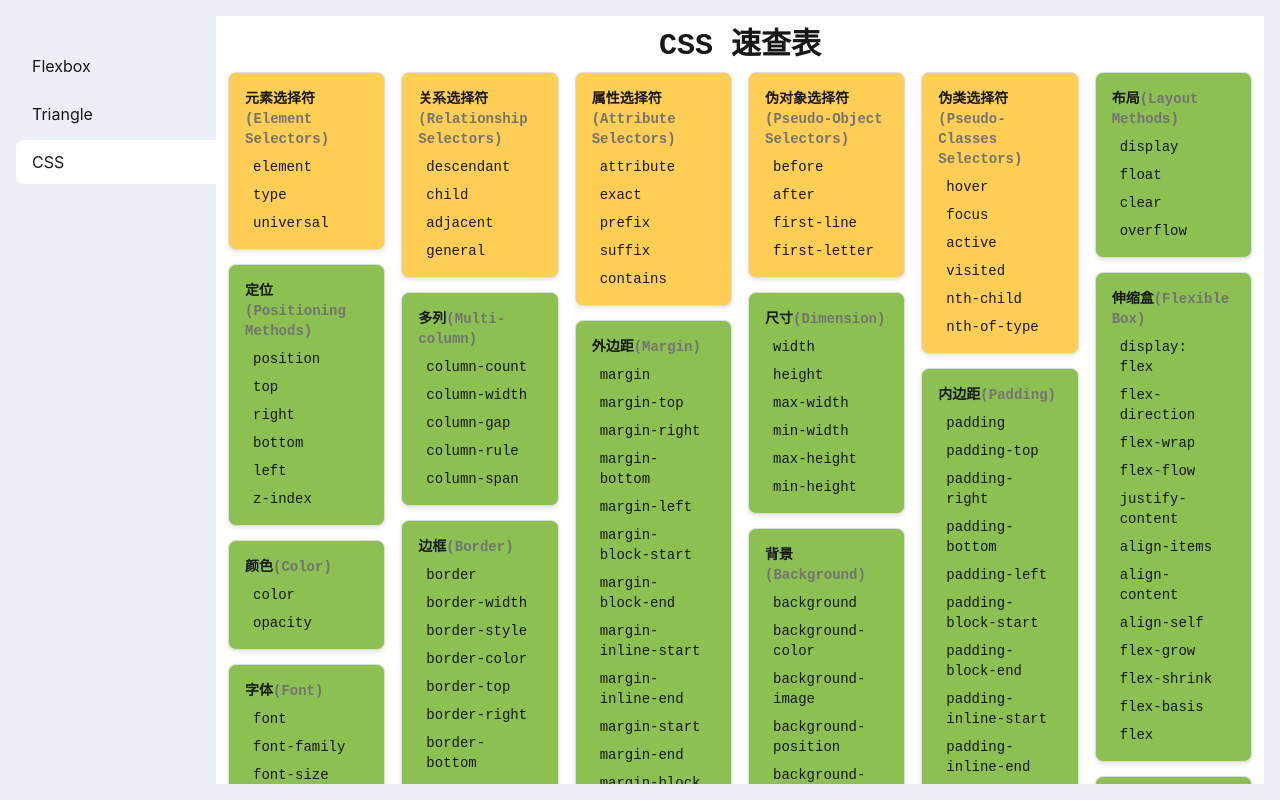
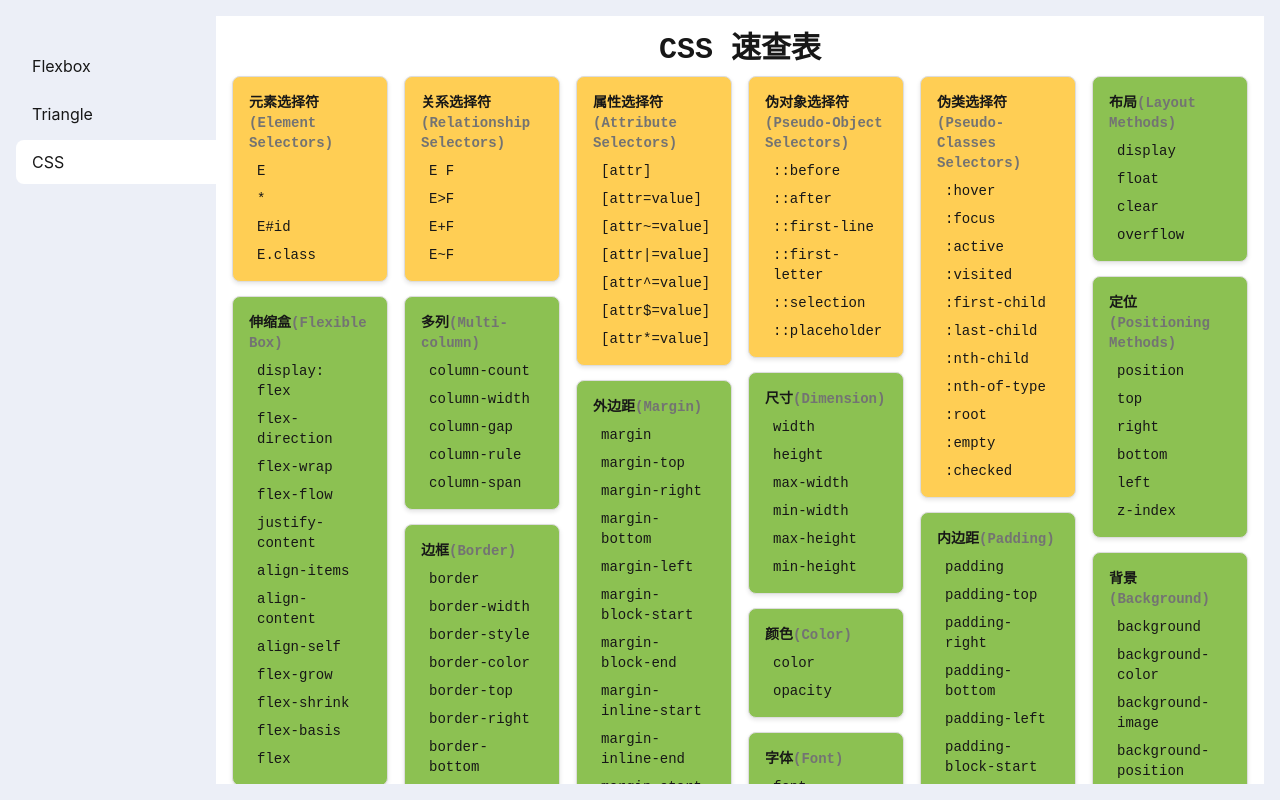
Before and after one commit to jin337/demo, a React (Vite) app: page /css in a window 1280 px wide. Built offline with nearby package versions, Linux system fonts and the light colour scheme.

Commit message:
增加属性

```diff
--- a/src/views/Css.jsx
+++ b/src/views/Css.jsx
@@ -7,9 +7,10 @@ const cssConcepts = [
     sub: 'Element Selectors',
     bg: '#ffce54',
     children: [
-      { name: 'element', link: 'https://developer.mozilla.org/en-US/docs/Web/CSS/Element_Selectors' },
-      { name: 'type', link: 'https://developer.mozilla.org/en-US/docs/Web/CSS/Type_selectors' },
-      { name: 'universal', link: 'https://developer.mozilla.org/en-US/docs/Web/CSS/Universal_selectors' },
+      { name: 'E', link: 'https://developer.mozilla.org/zh-CN/docs/Web/CSS/Type_selectors' },
+      { name: '*', link: 'https://developer.mozilla.org/zh-CN/docs/Web/CSS/Universal_selectors' },
+      { name: 'E#id', link: 'https://developer.mozilla.org/zh-CN/docs/Web/CSS/ID_selectors' },
+      { name: 'E.class', link: 'https://developer.mozilla.org/zh-CN/docs/Web/CSS/Class_selectors' },
     ],
   },
   {
@@ -17,10 +18,10 @@ const cssConcepts = [
     sub: 'Relationship Selectors',
     bg: '#ffce54',
     children: [
-      { name: 'descendant', link: 'https://developer.mozilla.org/en-US/docs/Web/CSS/Descendant_selectors' },
-      { name: 'child', link: 'https://developer.mozilla.org/en-US/docs/Web/CSS/Child_selectors' },
-      { name: 'adjacent', link: 'https://developer.mozilla.org/en-US/docs/Web/CSS/Adjacent_sibling_selectors' },
-      { name: 'general', link: 'https://developer.mozilla.org/en-US/docs/Web/CSS/General_sibling_selectors' },
+      { name: 'E F', link: 'https://developer.mozilla.org/en-US/docs/Web/CSS/Descendant_selectors' },
+      { name: 'E>F', link: 'https://developer.mozilla.org/en-US/docs/Web/CSS/Child_selectors' },
+      { name: 'E+F', link: 'https://developer.mozilla.org/en-US/docs/Web/CSS/Adjacent_sibling_selectors' },
+      { name: 'E~F', link: 'https://developer.mozilla.org/en-US/docs/Web/CSS/General_sibling_selectors' },
     ],
   },
   {
@@ -28,11 +29,34 @@ const cssConcepts = [
     sub: 'Attribute Selectors',
     bg: '#ffce54',
     children: [
-      { name: 'attribute', link: 'https://developer.mozilla.org/en-US/docs/Web/CSS/Attribute_selectors' },
-      { name: 'exact', link: 'https://developer.mozilla.org/en-US/docs/Web/CSS/Attribute_selectors#exact_match' },
-      { name: 'prefix', link: 'https://developer.mozilla.org/en-US/docs/Web/CSS/Attribute_selectors#prefix_match' },
-      { name: 'suffix', link: 'https://developer.mozilla.org/en-US/docs/Web/CSS/Attribute_selectors#suffix_match' },
-      { name: 'contains', link: 'https://developer.mozilla.org/en-US/docs/Web/CSS/Attribute_selectors#contains' },
+      {
+        name: '[attr]',
+        link: 'https://developer.mozilla.org/en-US/docs/Web/CSS/Attribute_selectors',
+      },
+      {
+        name: '[attr=value]',
+        link: 'https://developer.mozilla.org/en-US/docs/Web/CSS/Attribute_selectors#Exact_attribute_value',
+      },
+      {
+        name: '[attr~=value]',
+        link: 'https://developer.mozilla.org/en-US/docs/Web/CSS/Attribute_selectors#Substring_attribute_value',
+      },
+      {
+        name: '[attr|=value]',
+        link: 'https://developer.mozilla.org/en-US/docs/Web/CSS/Attribute_selectors#Hyphen_attribute_value',
+      },
+      {
+        name: '[attr^=value]',
+        link: 'https://developer.mozilla.org/en-US/docs/Web/CSS/Attribute_selectors#Begins_with',
+      },
+      {
+        name: '[attr$=value]',
+        link: 'https://developer.mozilla.org/en-US/docs/Web/CSS/Attribute_selectors#Ends_with',
+      },
+      {
+        name: '[attr*=value]',
+        link: 'https://developer.mozilla.org/en-US/docs/Web/CSS/Attribute_selectors#Contains',
+      },
     ],
   },
   {
@@ -40,10 +64,12 @@ const cssConcepts = [
     sub: 'Pseudo-Object Selectors',
     bg: '#ffce54',
     children: [
-      { name: 'before', link: 'https://developer.mozilla.org/en-US/docs/Web/CSS/::before' },
-      { name: 'after', link: 'https://developer.mozilla.org/en-US/docs/Web/CSS/::after' },
-      { name: 'first-line', link: 'https://developer.mozilla.org/en-US/docs/Web/CSS/::first-line' },
-      { name: 'first-letter', link: 'https://developer.mozilla.org/en-US/docs/Web/CSS/::first-letter' },
+      { name: '::before', link: 'https://developer.mozilla.org/en-US/docs/Web/CSS/::before' },
+      { name: '::after', link: 'https://developer.mozilla.org/en-US/docs/Web/CSS/::after' },
+      { name: '::first-line', link: 'https://developer.mozilla.org/en-US/docs/Web/CSS/::first-line' },
+      { name: '::first-letter', link: 'https://developer.mozilla.org/en-US/docs/Web/CSS/::first-letter' },
+      { name: '::selection', link: 'https://developer.mozilla.org/en-US/docs/Web/CSS/::selection' },
+      { name: '::placeholder', link: 'https://developer.mozilla.org/en-US/docs/Web/CSS/::placeholder' },
     ],
   },
   {
@@ -51,12 +77,17 @@ const cssConcepts = [
     sub: 'Pseudo-Classes Selectors',
     bg: '#ffce54',
     children: [
-      { name: 'hover', link: 'https://developer.mozilla.org/en-US/docs/Web/CSS/:hover' },
-      { name: 'focus', link: 'https://developer.mozilla.org/en-US/docs/Web/CSS/:focus' },
-      { name: 'active', link: 'https://developer.mozilla.org/en-US/docs/Web/CSS/:active' },
-      { name: 'visited', link: 'https://developer.mozilla.org/en-US/docs/Web/CSS/:visited' },
-      { name: 'nth-child', link: 'https://developer.mozilla.org/en-US/docs/Web/CSS/:nth-child' },
-      { name: 'nth-of-type', link: 'https://developer.mozilla.org/en-US/docs/Web/CSS/:nth-of-type' },
+      { name: ':hover', link: 'https://developer.mozilla.org/en-US/docs/Web/CSS/:hover' },
+      { name: ':focus', link: 'https://developer.mozilla.org/en-US/docs/Web/CSS/:focus' },
+      { name: ':active', link: 'https://developer.mozilla.org/en-US/docs/Web/CSS/:active' },
+      { name: ':visited', link: 'https://developer.mozilla.org/en-US/docs/Web/CSS/:visited' },
+      { name: ':first-child', link: 'https://developer.mozilla.org/en-US/docs/Web/CSS/:first-child' },
+      { name: ':last-child', link: 'https://developer.mozilla.org/en-US/docs/Web/CSS/:last-child' },
+      { name: ':nth-child', link: 'https://developer.mozilla.org/en-US/docs/Web/CSS/:nth-child' },
+      { name: ':nth-of-type', link: 'https://developer.mozilla.org/en-US/docs/Web/CSS/:nth-of-type' },
+      { name: ':root', link: 'https://developer.mozilla.org/en-US/docs/Web/CSS/:root' },
+      { name: ':empty', link: 'https://developer.mozilla.org/en-US/docs/Web/CSS/:empty' },
+      { name: ':checked', link: 'https://developer.mozilla.org/en-US/docs/Web/CSS/:checked' },
     ],
   },
   {
@@ -212,7 +243,6 @@ const cssConcepts = [
   {
     name: '字体',
     sub: 'Font',
-    bg: '#8cc152',
     bg: '#8cc152',
     children: [
       { name: 'font', link: 'https://developer.mozilla.org/en-US/docs/Web/CSS/font' },
--- a/src/views/index.jsx
+++ b/src/views/index.jsx
@@ -43,7 +43,7 @@ const Home = () => {
           </div>
         ))}
       </div>
-      <div className='content w-[calc(100%-200px)] overflow-y-auto bg-white p-3'>
+      <div className='content w-[calc(100%-200px)] overflow-y-auto bg-white p-4'>
         <Outlet />
       </div>
     </div>
```
